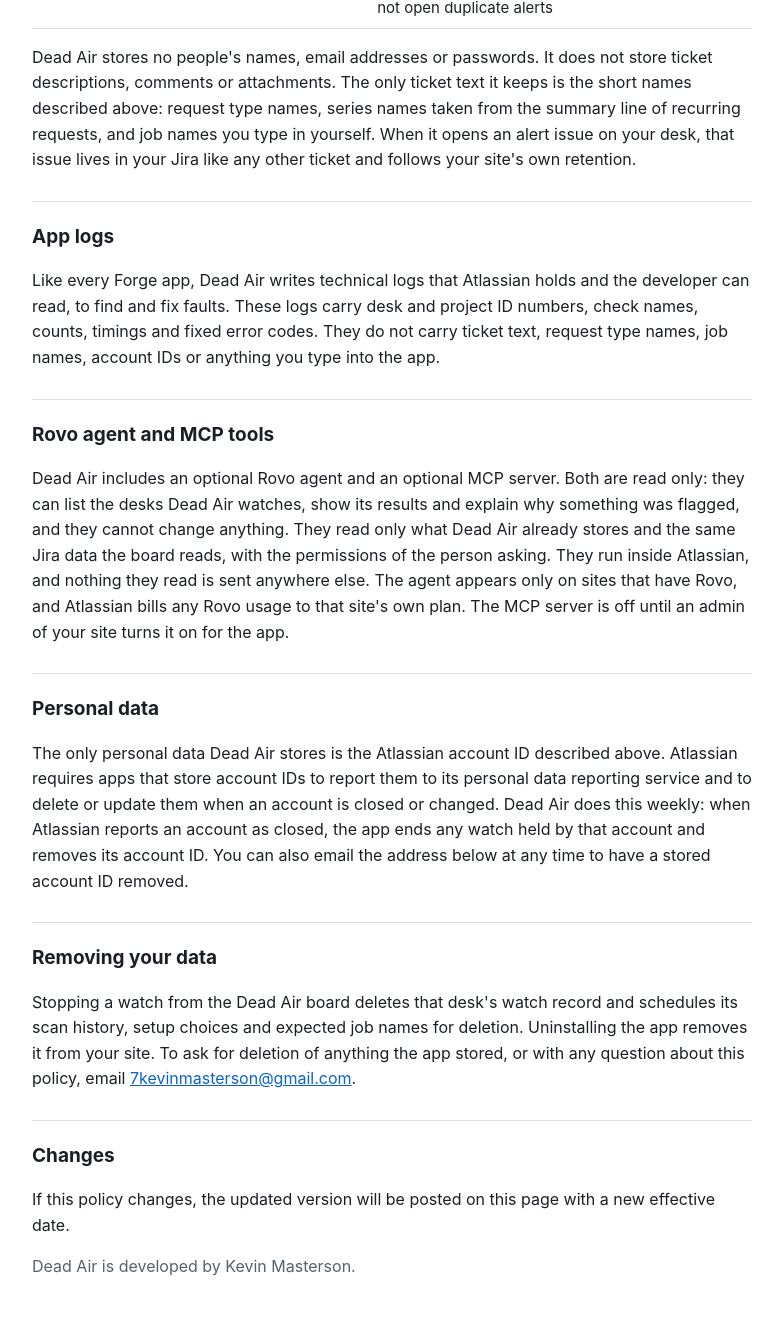
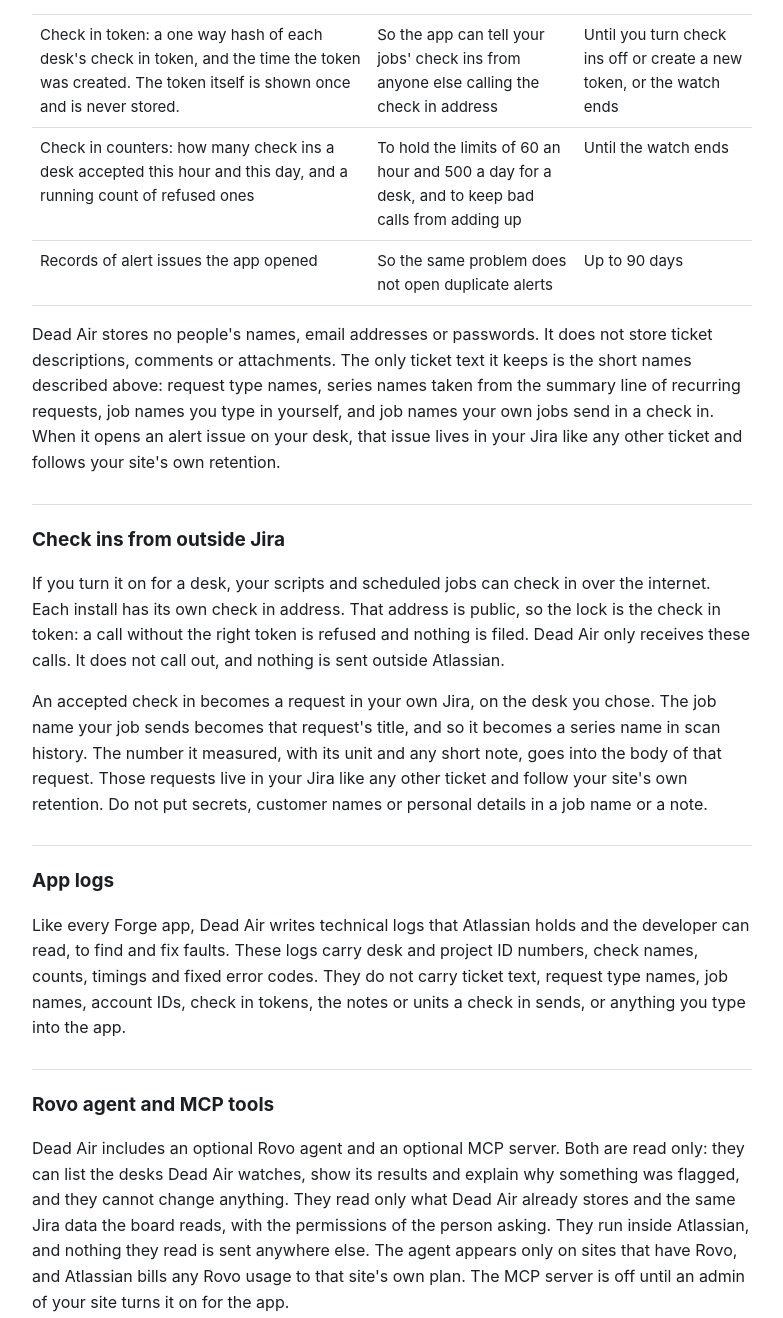
Before and after one commit to fivedollarfridays/dead-air-site, a plain HTML site: page privacy.html in a window 1280 px wide. Shown: the part 1421-2739 px from the top of the page, without its empty margins (248-1031 px from the left). Drawn offline with Linux system fonts and the light colour scheme.

Commit message:
privacy: check ins from outside Jira (#2)
Adds the Path A check in section, the token hash and counter rows, and
how they are deleted. Effective November 15, 2026.

Co-authored-by: Kevin Masterson <kevinmasterson@Macmini.local>
Co-authored-by: Claude Opus 5.5 <noreply@anthropic.com>

```diff
--- a/privacy.html
+++ b/privacy.html
@@ -20,7 +20,7 @@
 <body>
 <main>
 <h1>Dead Air Privacy Policy</h1>
-<p class="meta">Applies to the Dead Air and Dead Air Beta apps for Atlassian Cloud. Effective November 12, 2026.</p>
+<p class="meta">Applies to the Dead Air and Dead Air Beta apps for Atlassian Cloud. Effective November 15, 2026.</p>
 
 <p>Dead Air watches Jira Service Management desks for work that has quietly stopped, such as a request type that went silent or a recurring task that was not done. This page explains what the app stores, where it stores it, and how to have it removed.</p>
 
@@ -32,7 +32,8 @@
 <ul>
   <li>issues and service desk requests on desks you choose to watch, including their dates, request types and status;</li>
   <li>the last-edited date of Confluence pages linked from incidents, if the Confluence part is installed;</li>
-  <li>whether the person watching a desk still has access to it.</li>
+  <li>whether the person watching a desk still has access to it;</li>
+  <li>for a request that says it is a check in, whether an app or a person created it. Only that account type is read. The creator's name and account ID are not kept.</li>
 </ul>
 
 <h2>What the app stores</h2>
@@ -43,12 +44,18 @@
   <tr><td>Scan history: each check's result, counts and timestamps, with the name of the thing it is about. That name is a request type name, or a short series name taken from the summary line of a recurring request (for example "nightly: backup").</td><td>To learn the desk's normal rhythm, notice when it changes, and show you which item changed</td><td>Rows not seen for 14 days are deleted. Everything for a desk is deleted after its watch ends.</td></tr>
   <tr><td>Setup choices: which suggested items you confirmed or dismissed (stored as short codes, not names), and the names and schedules of any expected jobs you type in</td><td>So a dismissed item stays out of the health counts and alerts, and so the board can show when an expected job first appears</td><td>Until you remove them, or the watch ends</td></tr>
   <tr><td>Scan log: one entry per scan with counts and one-way hashes, chained so tampering shows</td><td>So you can verify that scans ran and were not altered</td><td>30 days</td></tr>
+  <tr><td>Check in token: a one way hash of each desk's check in token, and the time the token was created. The token itself is shown once and is never stored.</td><td>So the app can tell your jobs' check ins from anyone else calling the check in address</td><td>Until you turn check ins off or create a new token, or the watch ends</td></tr>
+  <tr><td>Check in counters: how many check ins a desk accepted this hour and this day, and a running count of refused ones</td><td>To hold the limits of 60 an hour and 500 a day for a desk, and to keep bad calls from adding up</td><td>Until the watch ends</td></tr>
   <tr><td>Records of alert issues the app opened</td><td>So the same problem does not open duplicate alerts</td><td>Up to 90 days</td></tr>
 </table>
-<p>Dead Air stores no people's names, email addresses or passwords. It does not store ticket descriptions, comments or attachments. The only ticket text it keeps is the short names described above: request type names, series names taken from the summary line of recurring requests, and job names you type in yourself. When it opens an alert issue on your desk, that issue lives in your Jira like any other ticket and follows your site's own retention.</p>
+<p>Dead Air stores no people's names, email addresses or passwords. It does not store ticket descriptions, comments or attachments. The only ticket text it keeps is the short names described above: request type names, series names taken from the summary line of recurring requests, job names you type in yourself, and job names your own jobs send in a check in. When it opens an alert issue on your desk, that issue lives in your Jira like any other ticket and follows your site's own retention.</p>
+
+<h2>Check ins from outside Jira</h2>
+<p>If you turn it on for a desk, your scripts and scheduled jobs can check in over the internet. Each install has its own check in address. That address is public, so the lock is the check in token: a call without the right token is refused and nothing is filed. Dead Air only receives these calls. It does not call out, and nothing is sent outside Atlassian.</p>
+<p>An accepted check in becomes a request in your own Jira, on the desk you chose. The job name your job sends becomes that request's title, and so it becomes a series name in scan history. The number it measured, with its unit and any short note, goes into the body of that request. Those requests live in your Jira like any other ticket and follow your site's own retention. Do not put secrets, customer names or personal details in a job name or a note.</p>
 
 <h2>App logs</h2>
-<p>Like every Forge app, Dead Air writes technical logs that Atlassian holds and the developer can read, to find and fix faults. These logs carry desk and project ID numbers, check names, counts, timings and fixed error codes. They do not carry ticket text, request type names, job names, account IDs or anything you type into the app.</p>
+<p>Like every Forge app, Dead Air writes technical logs that Atlassian holds and the developer can read, to find and fix faults. These logs carry desk and project ID numbers, check names, counts, timings and fixed error codes. They do not carry ticket text, request type names, job names, account IDs, check in tokens, the notes or units a check in sends, or anything you type into the app.</p>
 
 <h2>Rovo agent and MCP tools</h2>
 <p>Dead Air includes an optional Rovo agent and an optional MCP server. Both are read only: they can list the desks Dead Air watches, show its results and explain why something was flagged, and they cannot change anything. They read only what Dead Air already stores and the same Jira data the board reads, with the permissions of the person asking. They run inside Atlassian, and nothing they read is sent anywhere else. The agent appears only on sites that have Rovo, and Atlassian bills any Rovo usage to that site's own plan. The MCP server is off until an admin of your site turns it on for the app.</p>
@@ -57,7 +64,7 @@
 <p>The only personal data Dead Air stores is the Atlassian account ID described above. Atlassian requires apps that store account IDs to report them to its personal data reporting service and to delete or update them when an account is closed or changed. Dead Air does this weekly: when Atlassian reports an account as closed, the app ends any watch held by that account and removes its account ID. You can also email the address below at any time to have a stored account ID removed.</p>
 
 <h2>Removing your data</h2>
-<p>Stopping a watch from the Dead Air board deletes that desk's watch record and schedules its scan history, setup choices and expected job names for deletion. Uninstalling the app removes it from your site. To ask for deletion of anything the app stored, or with any question about this policy, email <a href="mailto:7kevinmasterson@gmail.com">7kevinmasterson@gmail.com</a>.</p>
+<p>Stopping a watch from the Dead Air board deletes that desk's watch record and schedules its scan history, setup choices and expected job names for deletion. It deletes the check in token hash and the check in counters at once. Turning check ins off also deletes the token hash straight away. Uninstalling the app removes it from your site. To ask for deletion of anything the app stored, or with any question about this policy, email <a href="mailto:7kevinmasterson@gmail.com">7kevinmasterson@gmail.com</a>.</p>
 
 <h2>Changes</h2>
 <p>If this policy changes, the updated version will be posted on this page with a new effective date.</p>
```
